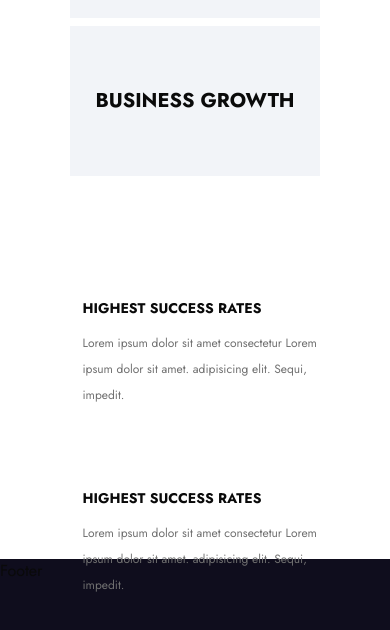
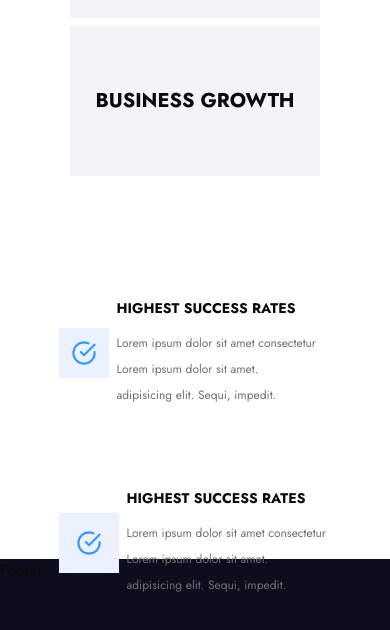
Before and after one commit to Olaoluwa2170/fontend-design-test, a React (Vite) app: page / in a window 390 px wide. Shown: the part 7225-7855 px from the top of the page. Built offline with nearby package versions, Linux system fonts and the light colour scheme.

Commit message:
style working on body

```diff
--- a/src/components/Body.tsx
+++ b/src/components/Body.tsx
@@ -214,7 +214,7 @@ const Body = () => {
 
         <DefaultWidth>
             <div>
-              <div className="flex items-center gap-6 mt-8">
+              <div className="flex items-center md:gap-6 gap-2 mt-8">
                 <div className="md:w-[4.375rem] w-[50px] flex justify-center bg-[#EBF1FF] items-center md:h-[4.375rem] h-[50px]">
                   <img src="./check-circle.png" alt="phone" className="w-6 h-6" />
                 </div>
@@ -222,7 +222,7 @@ const Body = () => {
                   <p className=" text-sm md:text-lg font-bold ">
                     HIGHEST SUCCESS RATES
                   </p>
-                  <p className="text-primary-100 text-xs md:text-sm w-[250px] leading-[26px]">
+                  <p className="text-primary-100 text-xs md:text-sm md:w-[250px] w-[200px] leading-[26px]">
                     Lorem ipsum dolor sit amet consectetur Lorem ipsum dolor sit
                     amet. adipisicing elit. Sequi, impedit.
                   </p>
@@ -230,15 +230,15 @@ const Body = () => {
               </div>
             </div>
             <div>
-              <div className="flex items-center gap-6 mt-20">
-                <div className="md:w-[4.375rem] w-[50px] flex justify-center bg-[#EBF1FF] items-center md:h-[4.375rem] h-[50px]">
+              <div className="flex items-center md:gap-6 gap-2 mt-20">
+                <div className="md:w-[4.375rem] w-[60px] flex justify-center bg-[#EBF1FF] items-center md:h-[4.375rem] h-[60px]">
                   <img src="./check-circle.png" alt="phone" className="w-6 h-6" />
                 </div>
                 <div className="space-y-3">
                   <p className=" text-sm md:text-lg font-bold ">
                     HIGHEST SUCCESS RATES
                   </p>
-                  <p className="text-primary-100 text-xs md:text-sm w-[250px] leading-[26px]">
+                  <p className="text-primary-100 text-xs md:text-sm md:w-[250px] w-[200px] leading-[26px]">
                     Lorem ipsum dolor sit amet consectetur Lorem ipsum dolor sit
                     amet. adipisicing elit. Sequi, impedit.
                   </p>
```
